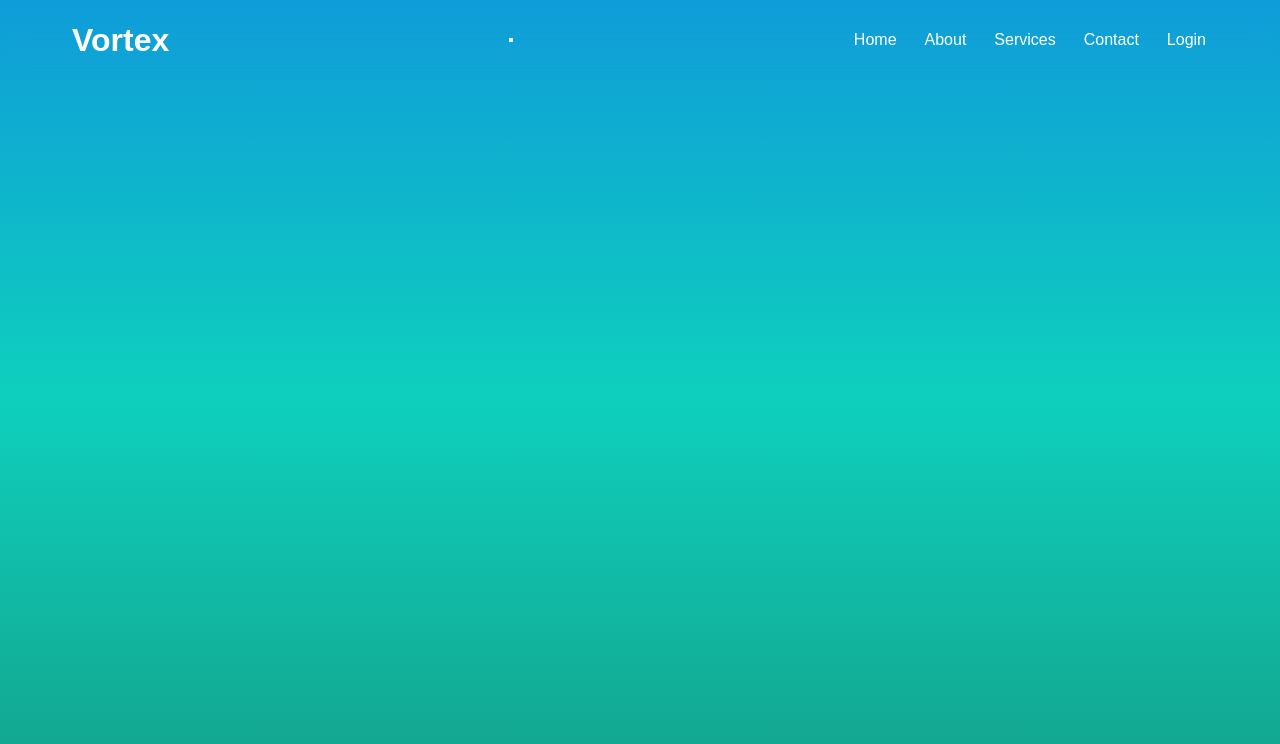
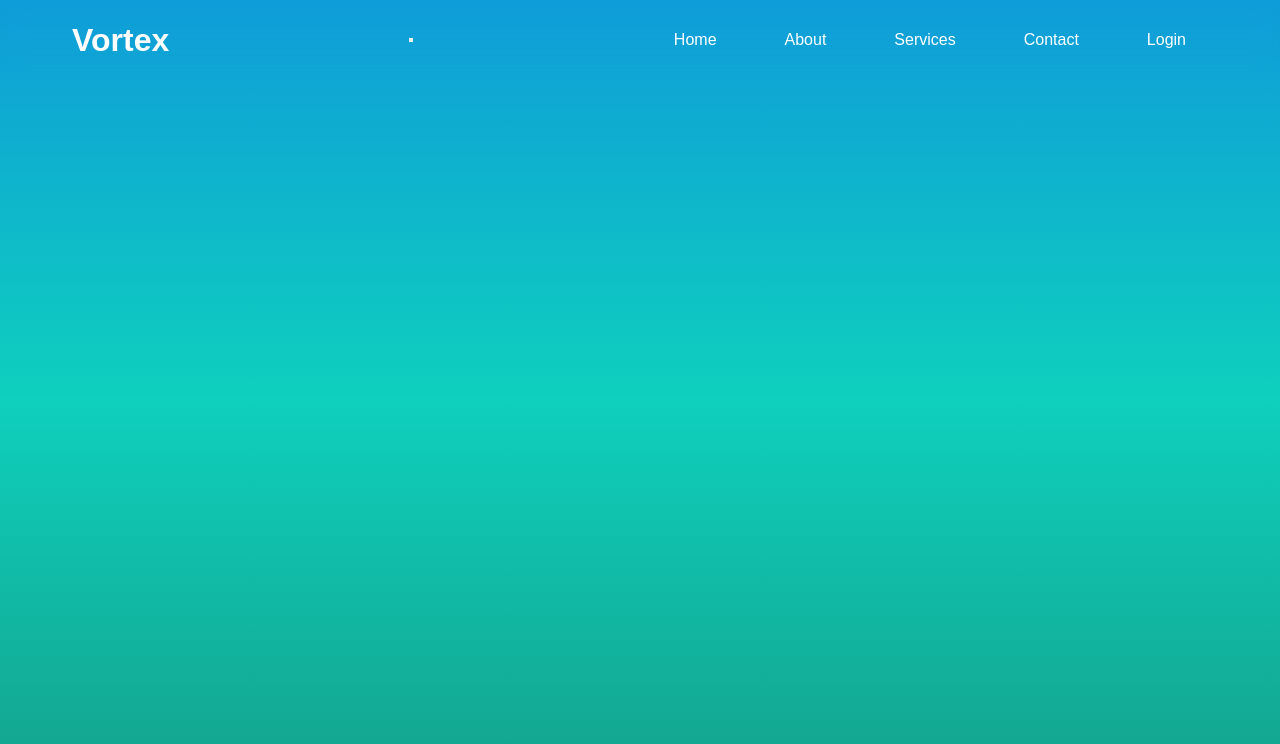
Before and after one commit to itsasadkhanmwt-lab/AURA---The-Deconstructed-Drop, a plain HTML site: page index.html in a window 1280 px wide. Drawn offline with Linux system fonts and the light colour scheme.

Commit message:
Update navbar menu link padding for improved spacing and consistency

```diff
--- a/style.css
+++ b/style.css
@@ -57,6 +57,7 @@ body{
     transition: all 0.7s ease;
     border: 2px solid transparent;
     white-space: nowrap;
+    padding:3px 20px;
 }
 
 .navbar-container .navbar-menu li a:hover{
@@ -64,6 +65,5 @@ body{
     border: 2px solid #0ed0bd;
     background: #0e69d0;
     border-radius: 5px;
-    padding: 5px 10px;
     color: #fff;
 }
```
